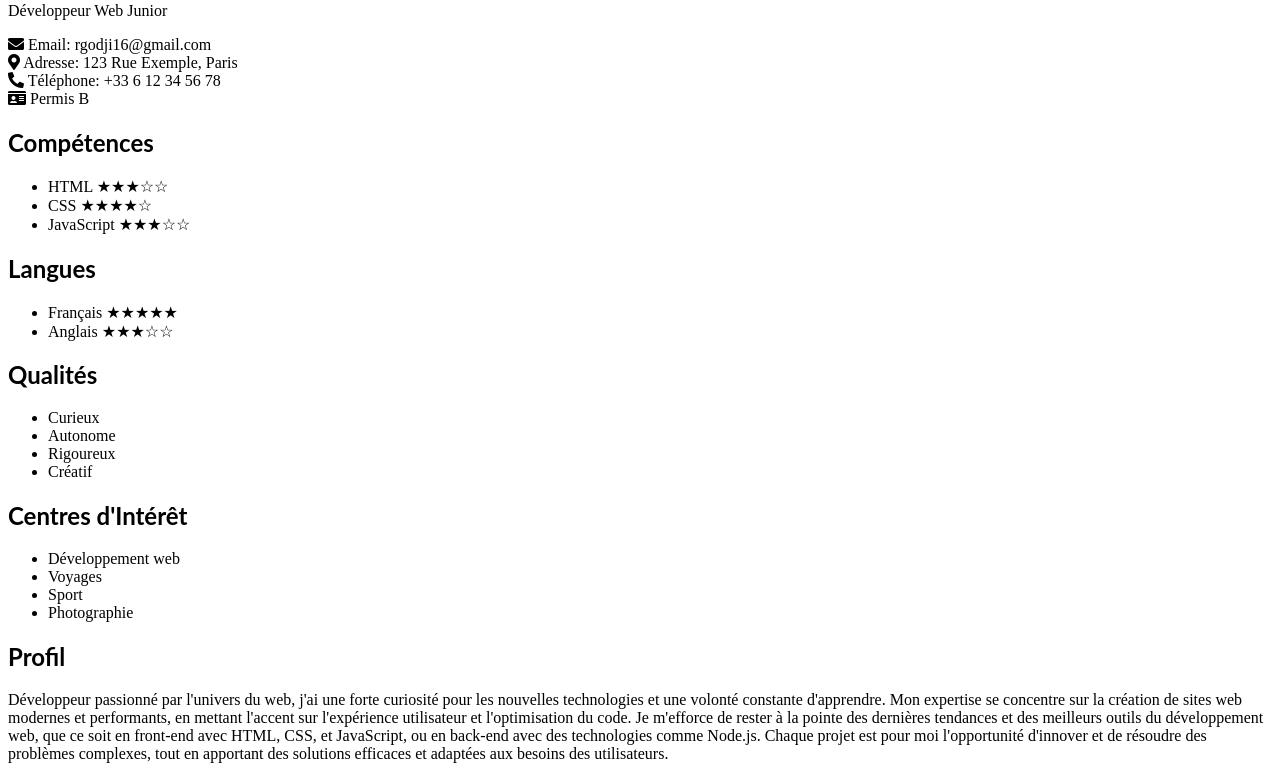
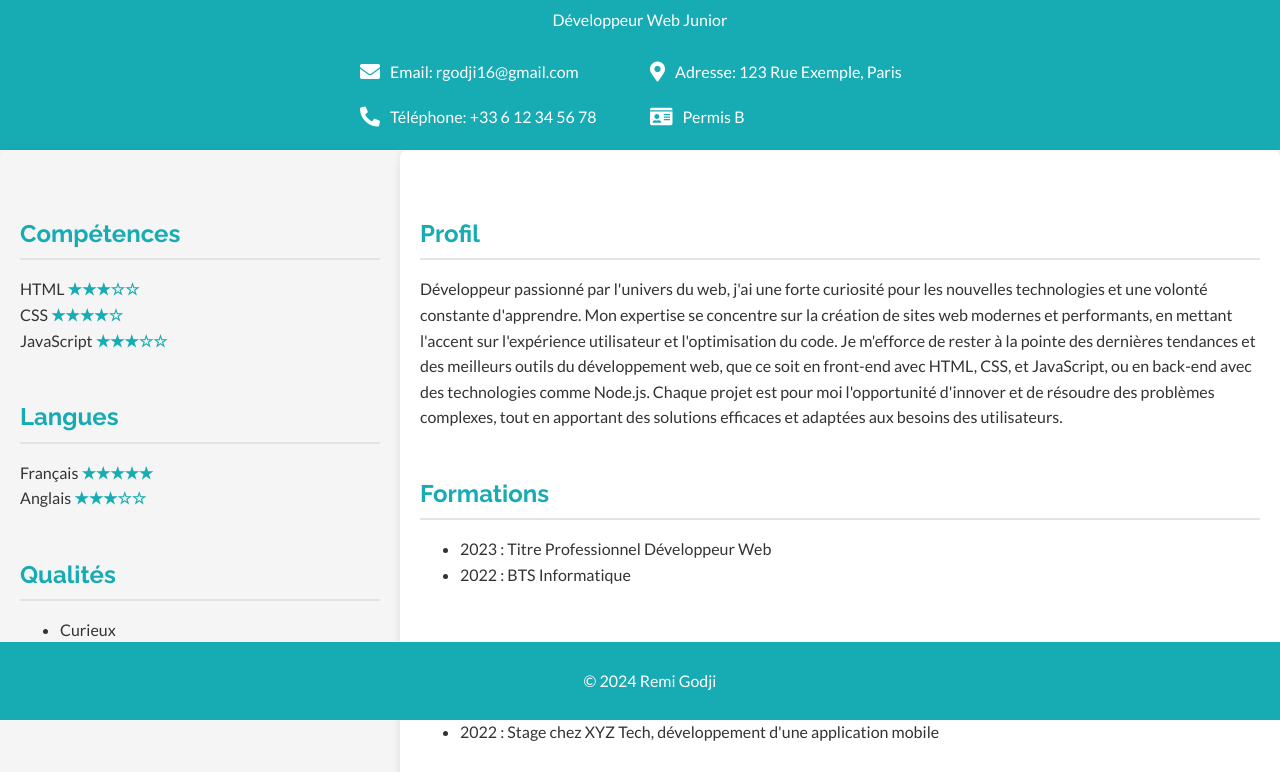
Before and after one commit to Remi-13-exe/cv-en-ligne, a plain HTML site: page Mon-cv/index.html in a window 1280 px wide. Shown: the part 80-852 px from the top of the page. Drawn offline with Linux system fonts and the light colour scheme.

Commit message:
Ajout du css (couleur police et dimension)

```diff
--- a/Mon-cv/css/cv.css
+++ b/Mon-cv/css/cv.css
@@ -1,59 +1,117 @@
-/* Raleway Regular */
-@font-face {
-    font-family: 'Raleway';
-    src: url('../assets/fonts/Lato\,Raleway/.woff') format('woff2'),
-         url('../assets/fonts/raleway-regular.woff') format('woff');
-    font-weight: 400;
-    font-style: normal;
+@import url('https://fonts.googleapis.com/css2?family=Lato:ital,wght@0,100;0,300;0,400;0,700;0,900;1,100;1,300;1,400;1,700;1,900&family=Raleway:ital,wght@0,100..900;1,100..900&display=swap');
+
+/* Style global */
+
+body {
+    line-height: 1.6; /* Améliore la lisibilité */
+    margin: 0;
+    padding: 0;
+    background-color: #f4f4f9; /* Couleur de fond claire */
+    color: #333; /* Couleur de texte principale */
+    font-family: 'Lato', sans-serif; /* Police par défaut */
+    font-weight: 400; /* Poids régulier pour tout le texte */
 }
 
-/* Raleway Bold */
-@font-face {
-    font-family: 'Raleway';
-    src: url('../assets/fonts/raleway-bold.woff2') format('woff2'),
-         url('../assets/fonts/raleway-bold.woff') format('woff');
-    font-weight: 700;
-    font-style: normal;
+/* Titres */
+h1, h2 {
+    font-family: 'Raleway', sans-serif; /* Police spécifique pour les titres */
+    font-weight: 700; /* Style gras pour les titres */
+    margin: 0; /* Évite les marges externes superflues */
 }
 
-/* Raleway Italic */
-@font-face {
-    font-family: 'Raleway';
-    src: url('../assets/fonts/raleway-italic.woff2') format('woff2'),
-         url('../assets/fonts/raleway-italic.woff') format('woff');
-    font-weight: 400;
-    font-style: italic;
+h2 {
+    color: #17abb3; /* Couleur spécifique pour les sous-titres */
+    margin-top: 45px;
+    border-bottom: 2px solid #e3e3e3;  /* barre fine sous le h2 */
+    padding-bottom: 5px;  /* espace entre le texte et la barre */
 }
 
+header {
+    background-color: #17abb3;
+    color: white;
+    padding: 20px;
+    text-align: center;
+    display: flex;
+    flex-direction: column;
+    align-items: center;
+}
 
-/* Titres : Lato */
-h1, h2, h3 {
-    font-family: "Lato", serif;
-    font-weight: 700; /* Gras */
-  }
+header .contact-info {
+    display: flex;
+    flex-wrap: wrap; /* Permet de faire passer les éléments à la ligne suivante si nécessaire */
+    gap: 20px; /* Espace entre les éléments */
+    justify-content: center; /* Centrer horizontalement les éléments */
+    margin-top: 10px;
+    width: 100%; /* Occupe toute la largeur du header */
+    max-width: 600px; /* Max largeur pour éviter que le texte soit trop étiré */
+}
 
+header .contact-item {
+    display: flex;
+    align-items: center;
+    gap: 10px;
+    flex-basis: 45%; /* Chaque élément occupe 45% de la largeur du parent */
+    justify-content: flex-start; /* Assure que l'icône et le texte sont alignés à gauche */
+}
 
-
-  .photo-profil {
-    border-radius: 50%;
-    border: 4px solid #2C3E50;
-    transition: transform 0.3s ease;
-}
-.photo-profil:hover {
-    cursor: zoom-in;
-    transform: scale(1.1);
+header .contact-item i {
+    font-size: 20px;
+    color: white;
 }
 
 
 
-.icon:hover {
-    opacity: 0.7;
-    transition: opacity 0.3s;
+
+
+
+
+/* Conteneur principal */
+.container {
+    display: flex; /* Flexbox pour aligner les colonnes */
+    justify-content: space-between; /* Espacement entre les colonnes */
+}
+
+/* Colonne gauche */
+.left-column {
+    width: 30%; /* Largeur de la colonne gauche */
+    background-color: #f5f5f5; /* Fond gris clair */
+    border-radius: 8px; /* Coins arrondis */
+    box-shadow: 0 4px 8px rgba(0, 0, 0, 0.1); /* Ombre douce */
+    padding: 20px; /* Ajout de padding pour espacer le contenu */
+}
+
+#competences ul, #langues ul {
+    list-style-type: none; /* Suppression des puces */
+    padding: 0; /* Pas de marge intérieure */
+}
+
+.stars {
+    color: #17abb3; /* Couleur spécifique pour les étoiles */
+    font-weight: bold; /* Gras pour les étoiles */
+}
+
+/* Colonne droite */
+.right-column {
+    width: 70%; /* Largeur de la colonne droite */
+    padding: 20px; /* Espacement interne */
+    background-color: #ffffff; /* Fond blanc clair */
+    border-radius: 8px; /* Coins arrondis */
+    box-shadow: 0 4px 8px rgba(0, 0, 0, 0.1); /* Ombre douce */
+}
+
+/* Pied de page */
+footer {
+    text-align: center;
+    padding: 10px;
+    background-color: #17abb3; /* Couleur principale */
+    color: white; /* Texte blanc */
+    position: fixed; /* Fixé en bas de l'écran */
+    bottom: 0;
+    width: 100%;
 }
 
 
-.section:hover {
-    background-color: #18BC9C;
-    border-left: 4px solid #2C3E50;
-    transition: background-color 0.3s, border-left 0.3s;
+
+section {
+    margin-bottom: 20px; /* Ajout d'espace à la fin des sections */
 }
```
